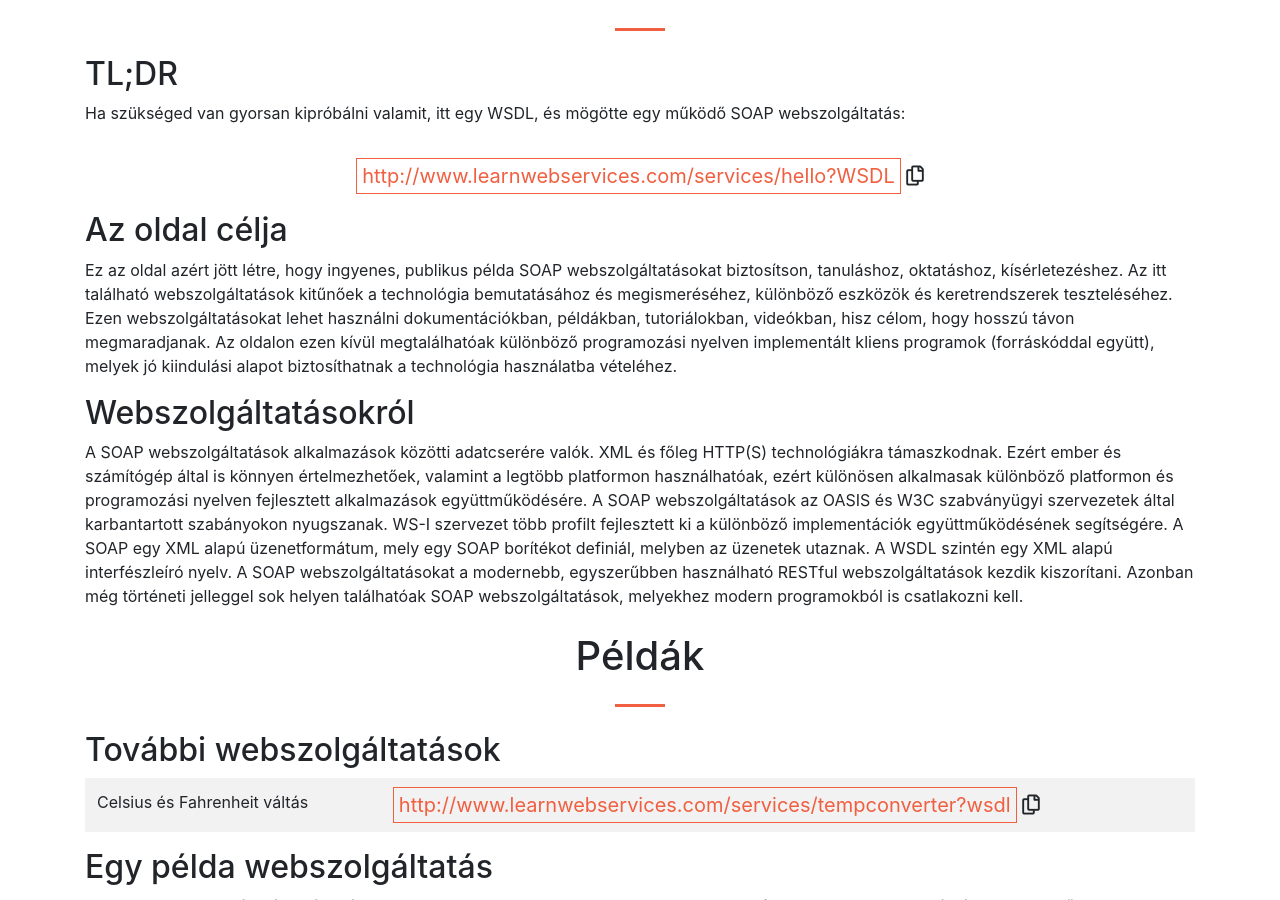
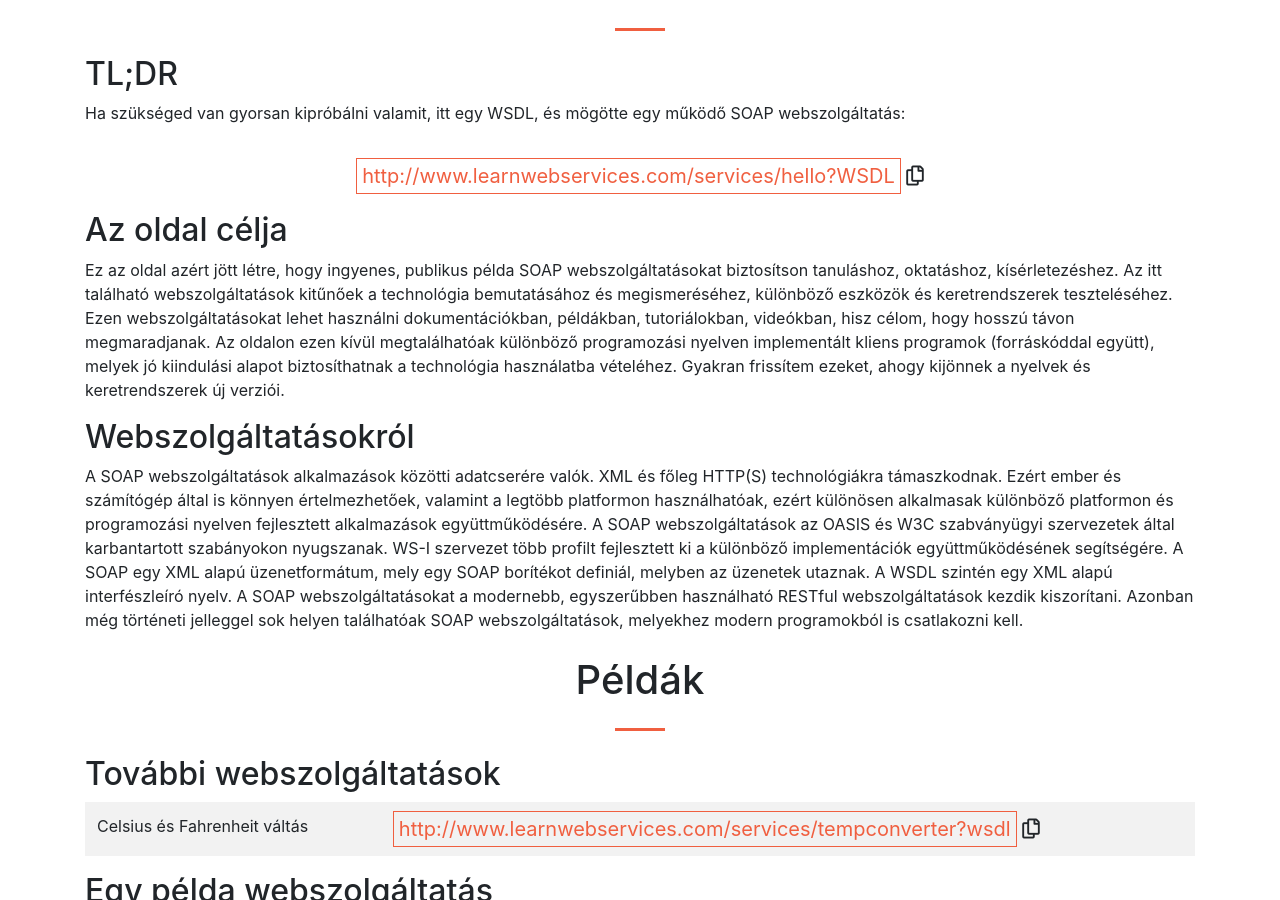
Before and after one commit to vicziani/learnwebservices, a Jekyll site: the page built from site/index.md, in a window 1280 px wide and 900 px high, scrolled down 427 px. Built offline with Jekyll 4.4.1, drawn with Linux system fonts in a browser that asks for light colours; nearby versions of some CDN libraries; comment, search, counter and statistics services are not loaded; our own code applies the rules of GitHub Pages for plain Markdown files.

Commit message:
About updating site

```diff
--- a/site/index.md
+++ b/site/index.md
@@ -19,7 +19,7 @@
 ## Az oldal célja
 
 Ez az oldal azért jött létre, hogy ingyenes, publikus példa SOAP
-webszolgáltatásokat biztosítson, tanuláshoz, oktatáshoz,
+webszolgáltatásokat biztosítson tanuláshoz, oktatáshoz,
 kísérletezéshez. Az itt található webszolgáltatások kitűnőek a
 technológia bemutatásához és megismeréséhez, különböző eszközök és
 keretrendszerek teszteléséhez. Ezen webszolgáltatásokat lehet használni
@@ -28,7 +28,8 @@
 Az oldalon ezen kívül megtalálhatóak
 különböző programozási nyelven implementált kliens programok
 (forráskóddal együtt), melyek jó kiindulási alapot biztosíthatnak a
-technológia használatba vételéhez.
+technológia használatba vételéhez. Gyakran frissítem ezeket, ahogy kijönnek
+a nyelvek és keretrendszerek új verziói.
 
 ## Webszolgáltatásokról
 
```
